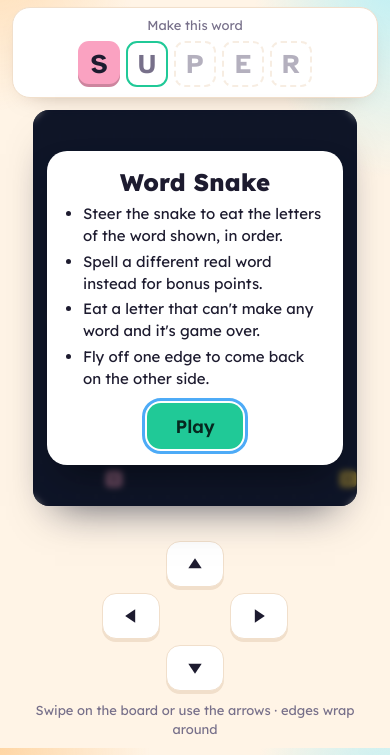
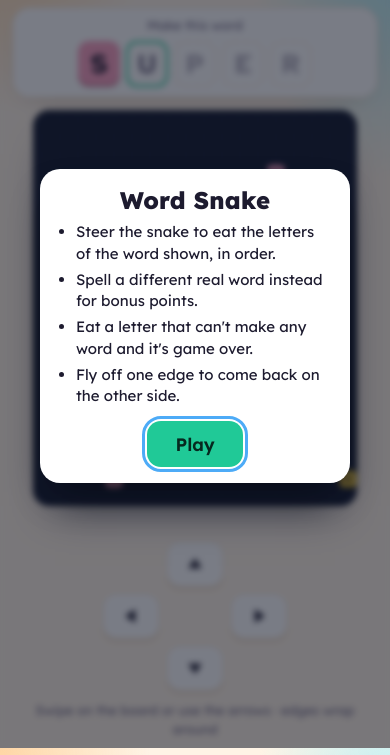
Before and after one commit to jarbranch/word-snake, a plain HTML site: page index.html in a window 390 px wide. Shown: the part 96-851 px from the top of the page. Drawn offline with Linux system fonts and the light colour scheme.

Commit message:
Fix start screen cut off on small phones
- Start, pause and game-over messages now cover the whole screen and scroll if needed
- Compact layout on short screens: one-row arrow keys, tighter target card

Co-Authored-By: Claude Opus 5.5 <noreply@anthropic.com>
Claude-Session: https://claude.ai/code/session_01JUvJmaV8Ls8248wzywWQZi

```diff
--- a/index.html
+++ b/index.html
@@ -37,8 +37,8 @@ h1{font-size:26px;line-height:1.05;margin:0;font-weight:800;display:flex;align-i
 @keyframes pop{from{transform:scale(.6)}}
 .board{position:relative;margin:12px auto 0;border-radius:16px;background:var(--board);box-shadow:0 22px 40px -22px rgba(10,15,40,.7);overflow:hidden}
 canvas{display:block}
-.ov{position:absolute;inset:0;display:grid;place-items:center;padding:14px;background:rgba(12,17,34,.55);-webkit-backdrop-filter:blur(3px);backdrop-filter:blur(3px)}
-.ov.hide{display:none}.ov.clear{background:transparent;-webkit-backdrop-filter:none;backdrop-filter:none;pointer-events:none}
+.ov{position:absolute;inset:0;display:flex;padding:14px;overflow:auto;background:rgba(12,17,34,.55);-webkit-backdrop-filter:blur(3px);backdrop-filter:blur(3px)}
+.ov.hide{display:none}.ov.full{position:fixed;z-index:10;padding:16px max(16px,env(safe-area-inset-right)) max(16px,env(safe-area-inset-bottom)) max(16px,env(safe-area-inset-left))}.ov>.card{margin:auto}.ov.clear{background:transparent;-webkit-backdrop-filter:none;backdrop-filter:none;pointer-events:none}
 .card{background:var(--card);color:var(--ink);border-radius:20px;padding:18px 18px 16px;max-width:310px;width:100%;text-align:center;box-shadow:0 20px 40px -12px rgba(0,0,0,.45)}
 .card h2{font-size:24px;line-height:1.1;margin:0 0 8px;font-weight:800;text-wrap:balance}
 .card p{margin:0 0 10px;font-size:15px;color:var(--muted)}.card p b{color:var(--ink)}
@@ -59,6 +59,8 @@ canvas{display:block}
 .help{font-size:13px;color:var(--muted);text-align:center;margin:10px 0 0}
 @media(hover:hover) and (pointer:fine){.pad{display:none}}
 @media(max-width:380px){.slot{width:36px;height:42px;font-size:24px}.pill{padding:4px 8px}h1{font-size:22px}}
+@media(max-height:760px){.pad{grid-template-columns:repeat(4,60px);grid-template-rows:44px}.l{grid-area:1/1}.u{grid-area:1/2}.d{grid-area:1/3}.r{grid-area:1/4}
+  .target{padding:6px 10px 8px;margin-top:8px}.label{margin-bottom:4px}.slot{height:38px}h1{font-size:22px}.board{margin-top:8px}.help{display:none}.found{margin-top:6px}}
 @media(prefers-reduced-motion:reduce){.slot.on{animation:none}}
 </style></head><body>
 <main>
@@ -291,7 +293,7 @@ function togglePause() {
 }
 
 /* ---------- UI ---------- */
-function show(html, clear) { card.innerHTML = html; card.style.display = clear ? 'contents' : ''; ov.classList.remove('hide'); ov.classList.toggle('clear', !!clear); const b = card.querySelector('button'); if (b) b.focus({preventScroll: true}); }
+function show(html, clear) { card.innerHTML = html; card.style.display = clear ? 'contents' : ''; ov.classList.remove('hide'); ov.classList.toggle('clear', !!clear); ov.classList.toggle('full', !clear); const b = card.querySelector('button'); if (b) b.focus({preventScroll: true}); }
 function hide() { ov.classList.add('hide'); }
 function hud() {
   $('#lvl').textContent = S.level; $('#score').textContent = S.score; $('#best').textContent = Math.max(best, S.score);
```
